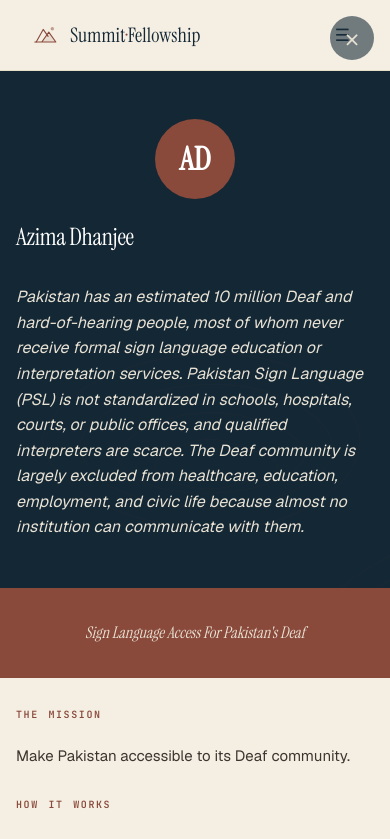
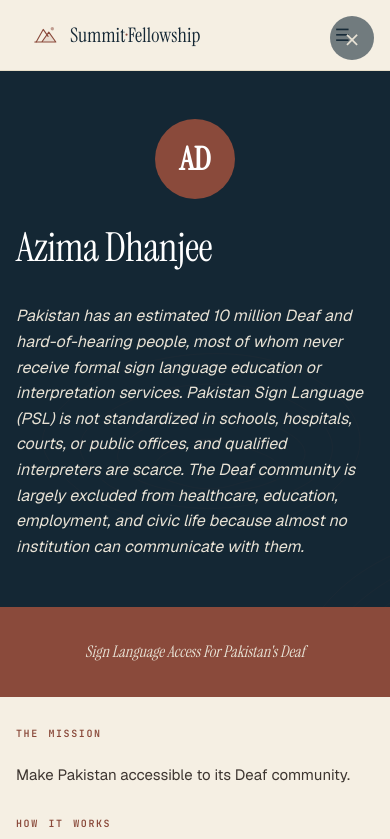
Before and after one commit to usmanjaved-droid/summit-fellowship-website, a Next.js app: page /fellows/azima-dhanjee in a window 390 px wide. Shown: the top 839 px of the page. Built offline with nearby package versions, Linux system fonts and the light colour scheme.

Commit message:
style(hero): standardize typography and spacing to fixed sizes

```diff
--- a/app/fellows/[slug]/page.module.css
+++ b/app/fellows/[slug]/page.module.css
@@ -6,7 +6,7 @@
   background-color: var(--alpine-deep);
   color: var(--parchment);
   overflow: hidden;
-  padding: 80px 32px;
+  padding: 64px 32px;
 }
 
 .fellow-hero::before {
@@ -37,7 +37,7 @@
 
 .fellow-hero__name {
   font-family: var(--serif);
-  font-size: clamp(32px, 7vw, 56px);
+  font-size: 52px;
   font-weight: 400;
   line-height: 1.2;
   letter-spacing: -0.015em;
@@ -98,7 +98,7 @@
   }
 
   .fellow-hero__name {
-    font-size: clamp(24px, 6vw, 40px);
+    font-size: 40px;
   }
 
   .fellow-hero__problem {
```
